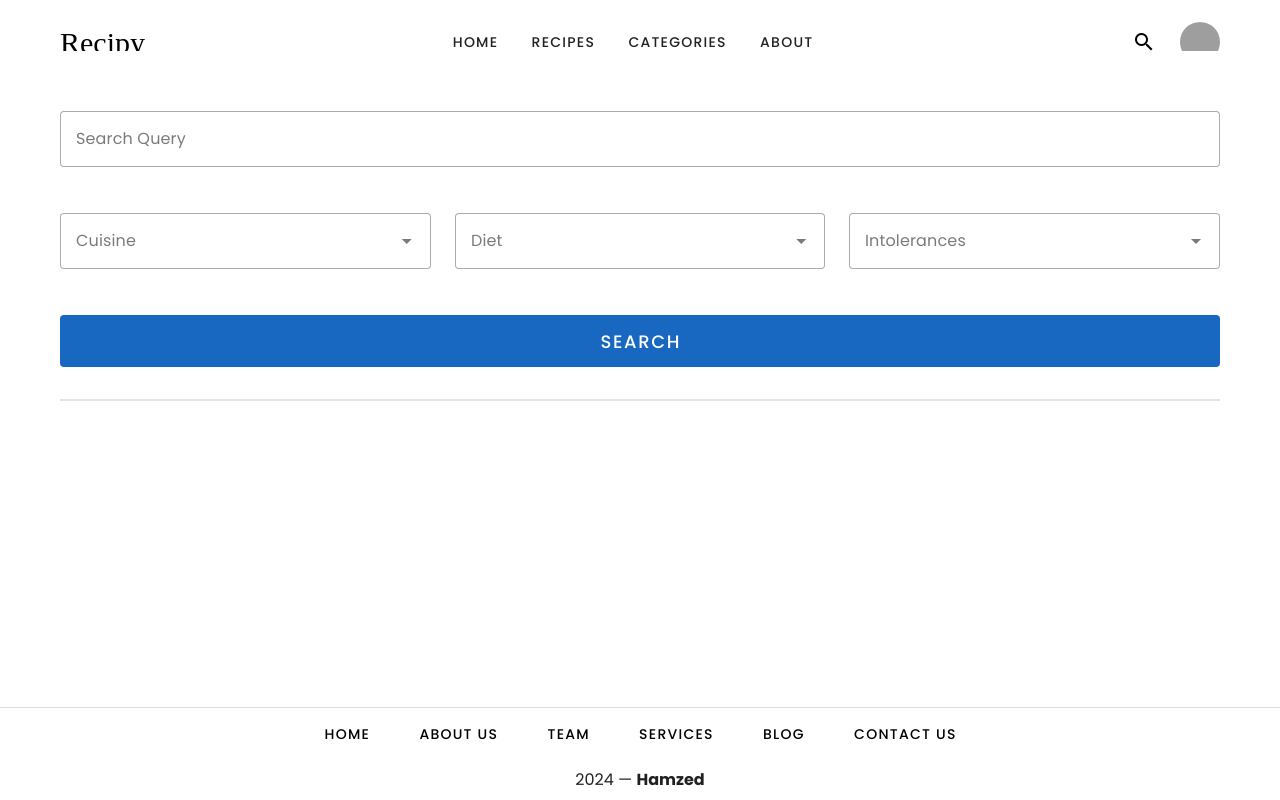
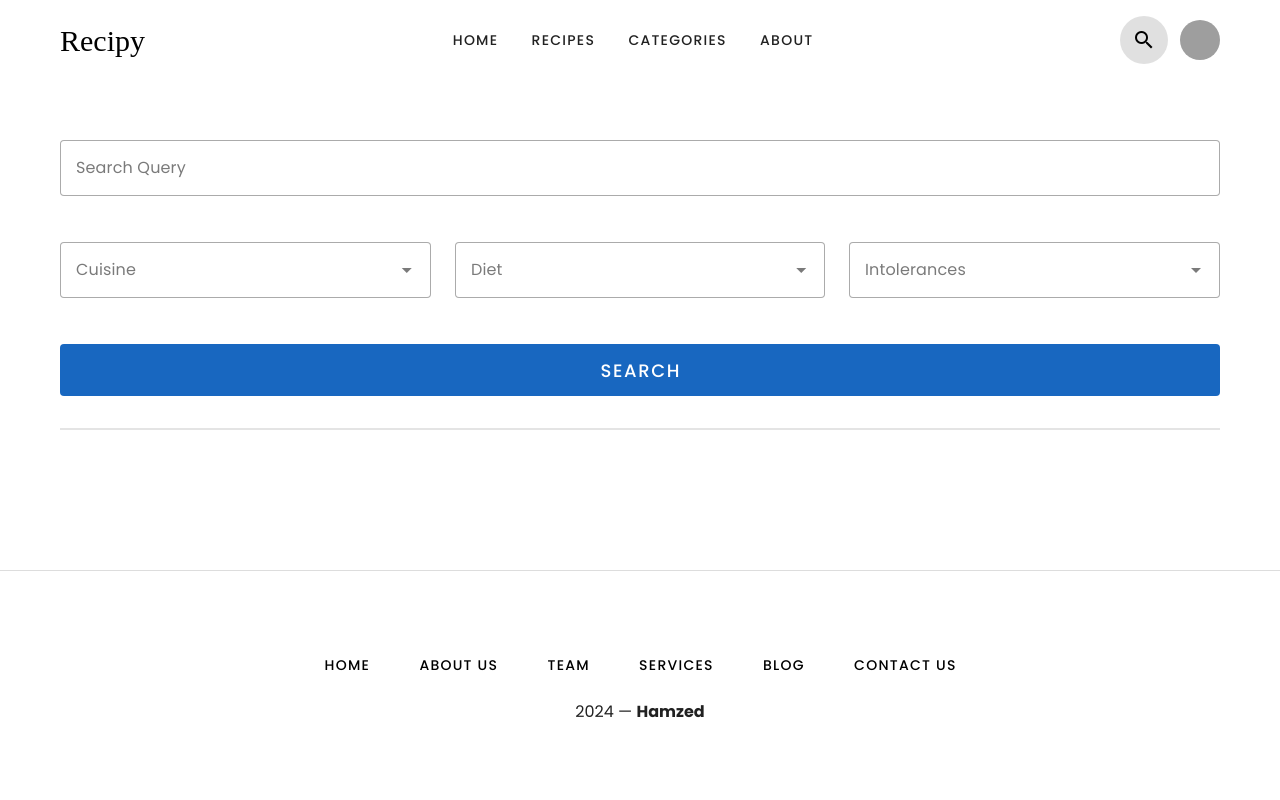
Before and after one commit to hamzahdili2001/Recipy, a Vue app in the folder frontend/: page /recipes-filter in a window 1280 px wide. Built offline with nearby package versions, Linux system fonts and the light colour scheme; grey boxes are pictures that could not be loaded; a web font is replaced by a local one.

Commit message:
[clean] files

```diff
--- a/frontend/src/Views/DetailsView.vue
+++ b/frontend/src/Views/DetailsView.vue
@@ -0,0 +1,6 @@
+<script setup>
+import AppRecipeCardDetails from '@/components/AppRecipeCardDetails.vue';
+</script>
+<template>
+  <AppRecipeCardDetails/>
+</template>
--- a/frontend/src/components/AppFilters.vue
+++ b/frontend/src/components/AppFilters.vue
@@ -1,6 +1,6 @@
 <template>
-  <div class="mx-15 my-15" style="height: 100%;">
-    <v-form @submit.prevent="recipeStore.getFilteredRecipes">
+  <div class="mx-15 my-15">
+    <v-form @submit.prevent=" recipeStore.getFilteredRecipes">
       <v-row>
         <v-col cols="12" md="12">
           <v-text-field v-model="recipeStore.query" label="Search Query" variant="outlined"></v-text-field>
--- a/frontend/src/components/AppFiltersList.vue
+++ /dev/null
@@ -1,15 +0,0 @@
-<template>
-  <v-list-item v-for="item in items" :key="item" link to="/">
-    <v-list-item-title class="my-2 p-3 text-primary" rounded="5">{{ item }}</v-list-item-title>
-  </v-list-item>
-</template>
-
-<script>
-export default {
-  data() {
-    return {
-      items: [ "item1", "item2", "item3" ]
-    };
-  }
-}
-</script>
--- a/frontend/src/components/AppNavigationBar.vue
+++ b/frontend/src/components/AppNavigationBar.vue
@@ -1,6 +1,6 @@
 <template>
   <v-card rounded="0" flat>
-    <v-toolbar density="compact" color="white" class="py-4 px-15 nav-container" height="0px">
+    <v-toolbar density="compact" color="white" class="py-4 px-15 nav-container" style="min-height: fit-content;">
       <v-app-bar-nav-icon class="d-none d-block-md" @click.stop="drawer = true"></v-app-bar-nav-icon>
       <h3 class=" fs-30 d-none-md font-weight-medium"
         style="font-family: 'Smooch', cursive; font-size: 30px; color: #000000;">Recipy
@@ -12,7 +12,7 @@
         <v-btn>About</v-btn>
       </v-list>
       <div>
-        <v-btn icon>
+        <v-btn icon to="/recipes-filter">
           <v-icon>mdi-magnify</v-icon>
         </v-btn>
         <v-menu v-model="menu" :close-on-content-click="false" location="bottom" v-if="loggedIn">
```
Also changed, not shown: frontend/src/router/index.js (+4 -4 lines).
